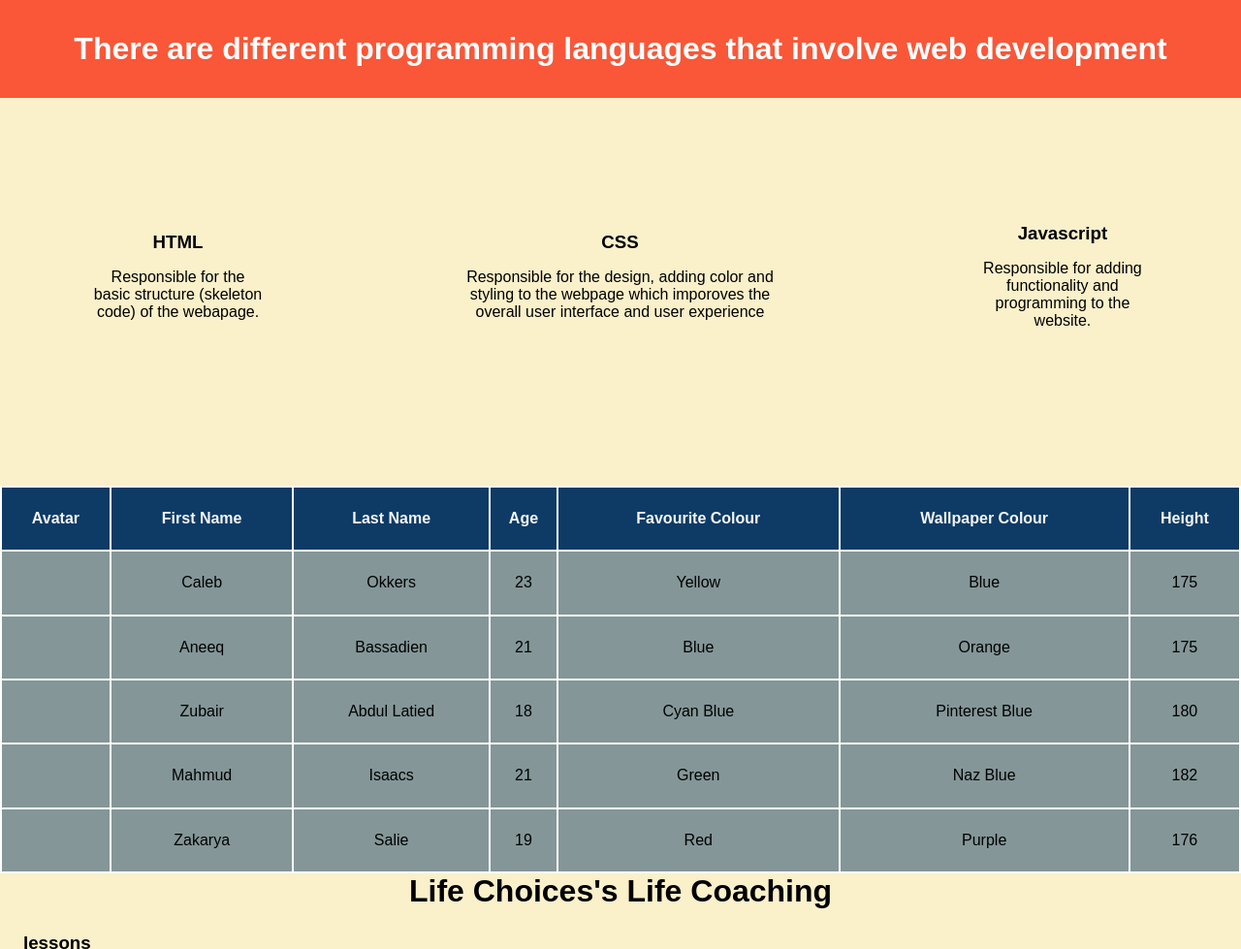
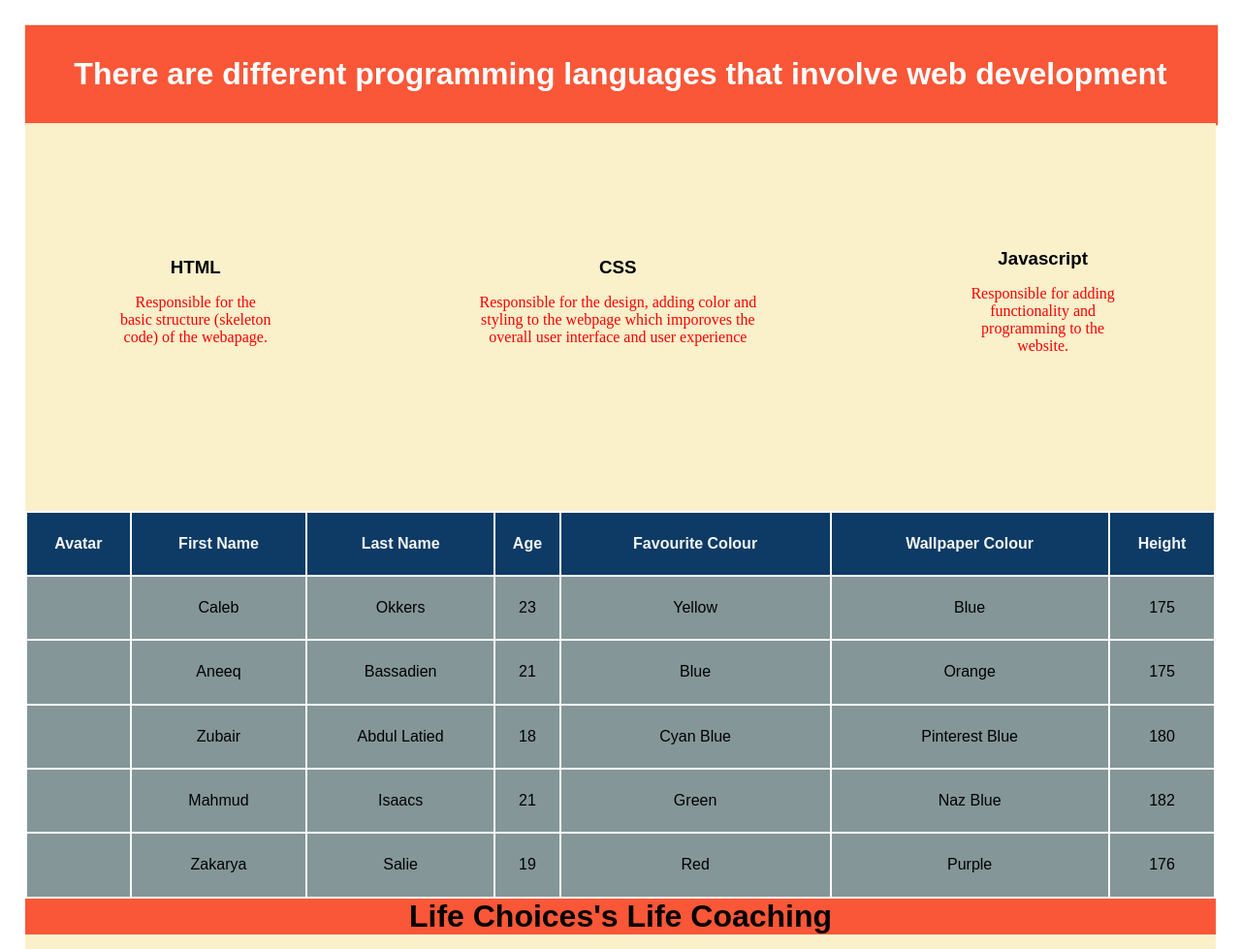
Before and after one commit to ArachnidArchitect/4.Wednesday, a plain HTML site: page index.html in a window 1280 px wide. Shown: the top 979 px of the page at 97% size. Drawn offline with Linux system fonts and the light colour scheme.

Commit message:
added the first css instructions

```diff
--- a/css/styles.css
+++ b/css/styles.css
@@ -80,7 +80,7 @@ ol li{
 
 }
 .form-template{
-    width: 20%;
+    width: 25em;
     background-color: whitesmoke;
     padding: 4.5em;
     border-radius: 5em;
@@ -100,3 +100,16 @@ th{
 td{
     background-color: #849698;
 }
+h1{
+    background-color: #F95738 ;
+}
+p{
+    color: red;
+    font-family: 'Times New Roman', Times, serif;
+}
+h4{
+    color: chocolate;
+}
+body{
+    margin: 2%;
+}
```
Also changed, not shown: avatar/caleb.jpg (added).
